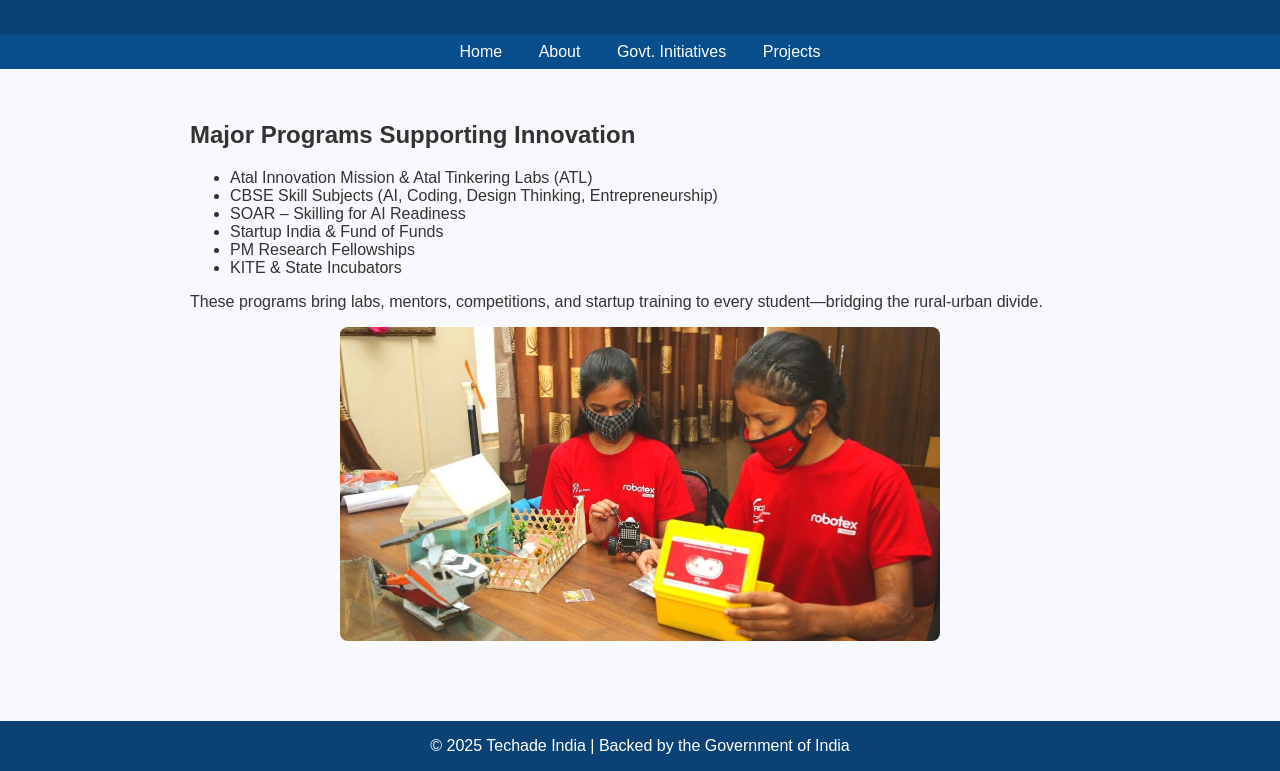
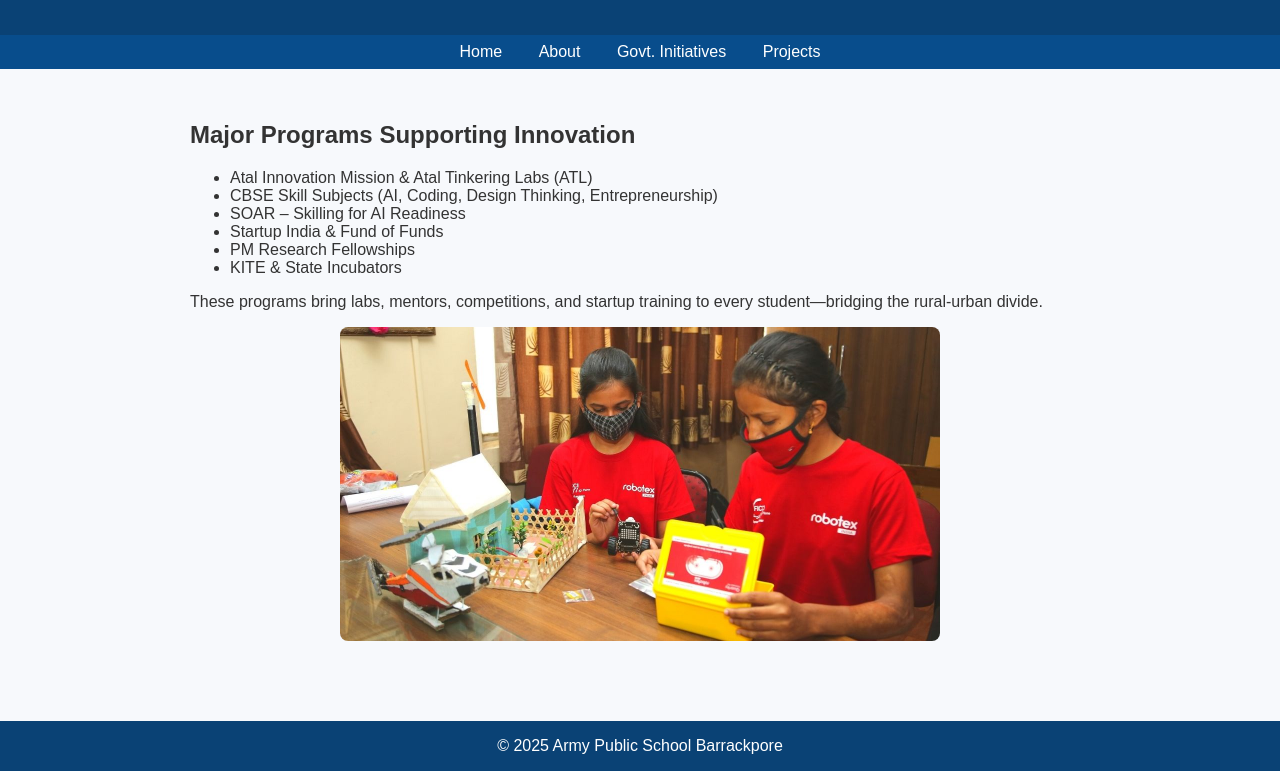
Before and after one commit to SutirthoGhosh/unknown, a plain HTML site: page initiatives.html in a window 1280 px wide. Shown: the part 77-848 px from the top of the page. Drawn offline with Linux system fonts and the light colour scheme.

Commit message:
Update initiatives.html

```diff
--- a/initiatives.html
+++ b/initiatives.html
@@ -28,7 +28,7 @@
     <img src="Robotex-India-Feature-1-1639488787.jpg" alt="Girls in ATL lab">
   </main>
   <footer>
-    &copy; 2025 Techade India | Backed by the Government of India
+    &copy; 2025 Army Public School Barrackpore
   </footer>
 </body>
 </html>
```
